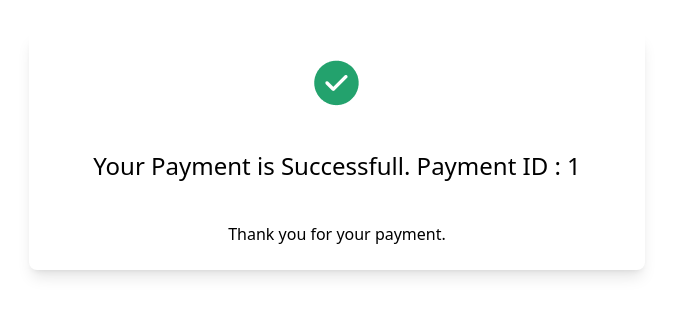
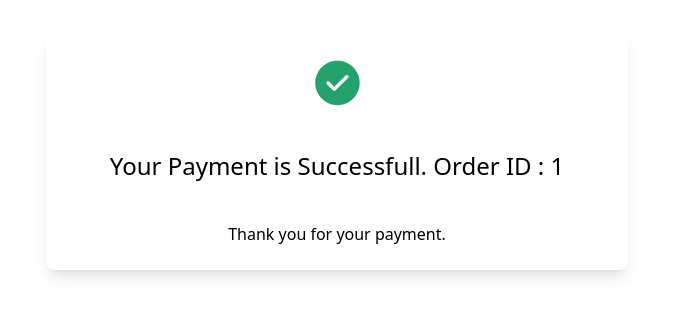
Before and after one commit to jatin34090/Portal, a React (Vite) app: page /payment/success/1 in a window 1280 px wide. Shown: the part 249-564 px from the top of the page, without its empty margins (303-976 px from the left). Built offline with nearby package versions, Linux system fonts and the light colour scheme; no server answers; sample sign-in values are in the browser's storage.

Commit message:
Add some content

```diff
--- a/src/components/LoginSugnup/SignupRight.jsx
+++ b/src/components/LoginSugnup/SignupRight.jsx
@@ -7,8 +7,8 @@ export default function SignupRight() {
 
   // Regex pattern for phone number validation (+91 followed by 10 digits)
   const phoneRegex = /^\+91[0-9]{10}$/;
-  const [codeVerified, setCodeVerified] = useState(true);
-  // const [codeVerified, setCodeVerified] = useState(false);
+  // const [codeVerified, setCodeVerified] = useState(true);
+  const [codeVerified, setCodeVerified] = useState(false);
 
   // State hooks
   const [formData, setFormData] = useState({
--- a/src/components/PaymentSuccessMessage.jsx
+++ b/src/components/PaymentSuccessMessage.jsx
@@ -44,8 +44,7 @@ const PaymentSuccessMessage = () => {
       <div className="flex flex-col justify-center items-center shadow-lg p-6 rounded-lg">
         <img src={tickCircle} alt="" />
         <div className="text-2xl p-10">
-          {console.log(payment_id)}
-          {` Your Payment is Successfull. Payment ID : ${payment_id}`}
+          {` Your Payment is Successfull. Order ID : ${payment_id}`}
         </div>
         <span>Thank you for your payment.</span>
       </div>
--- a/src/components/ShowMessage.jsx
+++ b/src/components/ShowMessage.jsx
@@ -1,6 +1,22 @@
+import { useEffect, useState } from "react";
 import ErrorIcon from "../assets/errorIcon.png"
 
 const ShowMessage = ({message}) => {
+
+  const [show, setShow] = useState(true);
+  const timer = setTimeout(() => {
+    setShow(false);
+  }, 5000);
+
+
+  useEffect(()=>{
+
+  })
+
+const error = async ()=>{
+
+}
+
   return (
     <>
 
```
